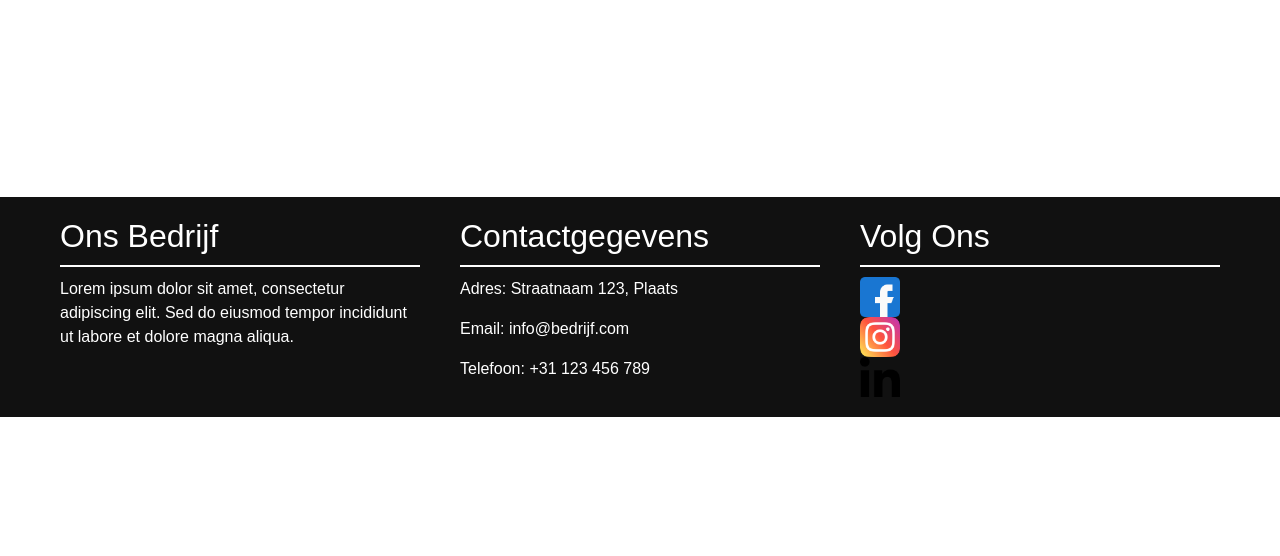
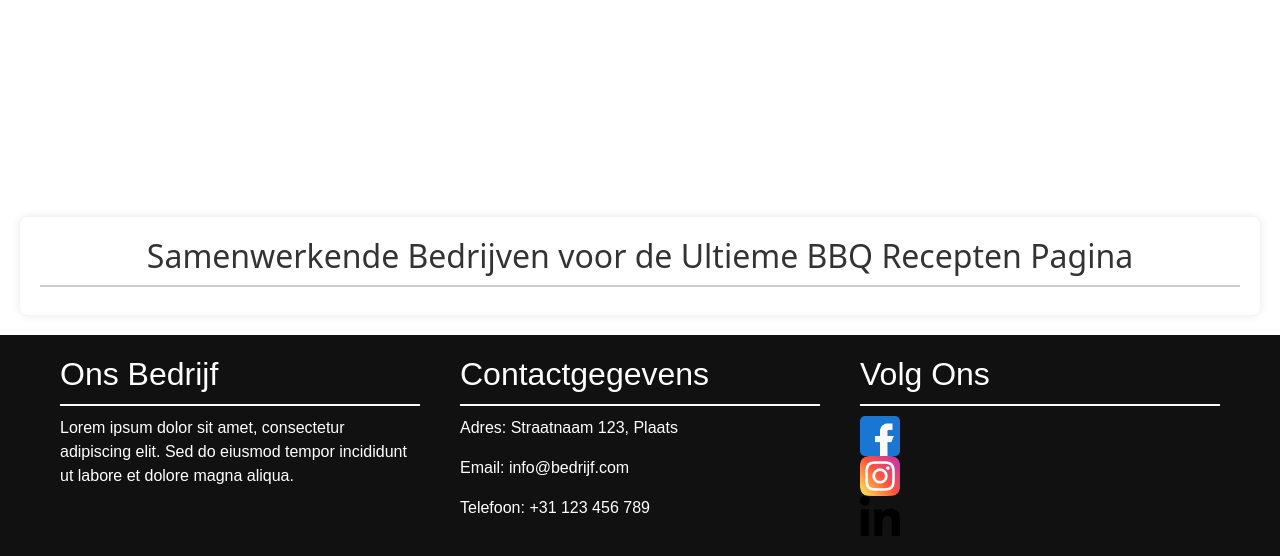
Before and after one commit to 2023leerjaar2/2swd4-g4, a PHP site: page /over_ons.html in a window 1280 px wide. Shown: the part 797-1353 px from the top of the page. Before the commit the page ends 1214 px from the top, so only its background shows below. Run offline with PHP 8.4, Linux system fonts and the light colour scheme.

Commit message:
aanpassing

```diff
--- a/website/css/over_ons.css
+++ b/website/css/over_ons.css
@@ -129,3 +129,19 @@ body {
     height: auto;
     border-radius: 8px; /* Optioneel: voeg afgeronde hoeken toe aan de afbeelding */
 }
+
+
+.samenwerken {
+  background-color: #fff;
+  padding: 20px;
+  margin: 20px;
+  border-radius: 8px;
+  box-shadow: 0 0 10px rgba(0, 0, 0, 0.1);
+}
+
+.samen {
+  color: #333;
+  border-bottom: 2px solid #ccc;
+  padding-bottom: 10px;
+  text-align: center;
+}
--- a/website/over_ons.html
+++ b/website/over_ons.html
@@ -42,6 +42,12 @@
     </div>
 </section>
 
+<section class="samenwerken">
+  <h2 class="samen">Samenwerkende Bedrijven voor de Ultieme BBQ Recepten Pagina</h2>
+
+</section>
+
+
 <footer class="foot">
   <div class="footer-container">
     <div class="company-info">
```
